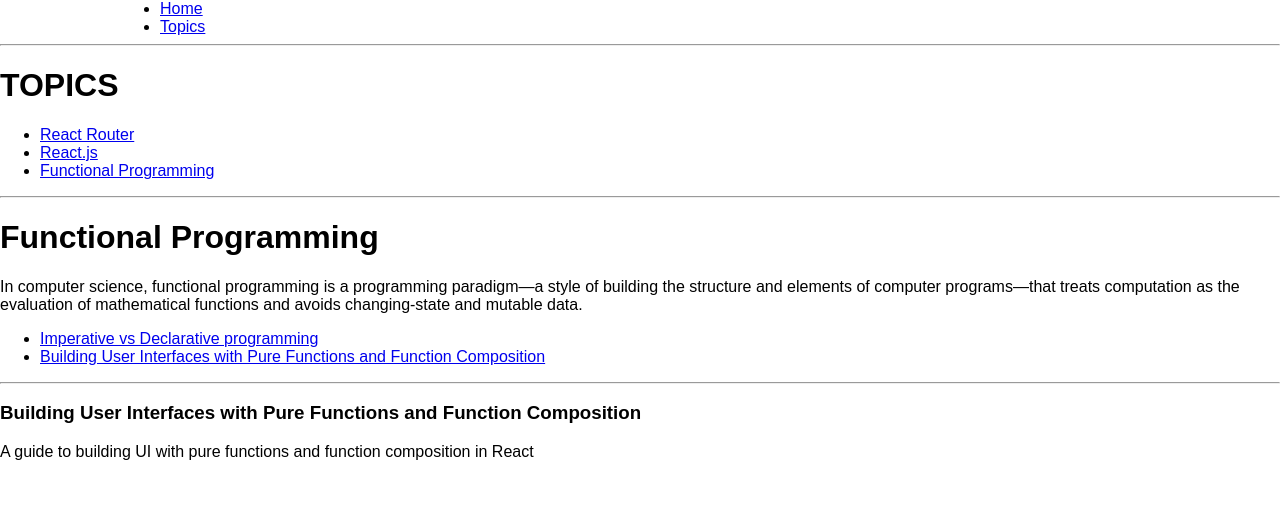
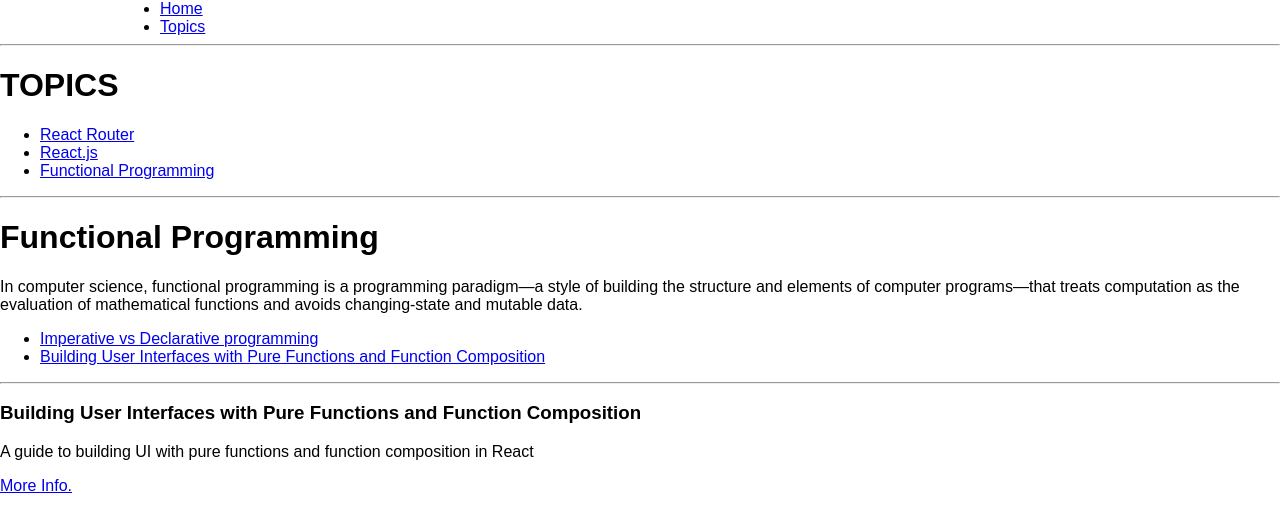
Before and after one commit to PMGH/nesting-routes-tutorial, a React (Create React App) app: page /topics/functional-programming/fn-composition in a window 1280 px wide. Shown: the top 532 px of the page. Built offline with nearby package versions, Linux system fonts and the light colour scheme.

Commit message:
adds resource more info anchor

```diff
--- a/src/components/resource.js
+++ b/src/components/resource.js
@@ -7,6 +7,7 @@ const Resource = ({ match }) => {
     <React.Fragment>
       <h3>{topic.name}</h3>
       <p>{topic.description}</p>
+      <a href={topic.url}>More Info.</a>
     </React.Fragment>
   )
 }
```
